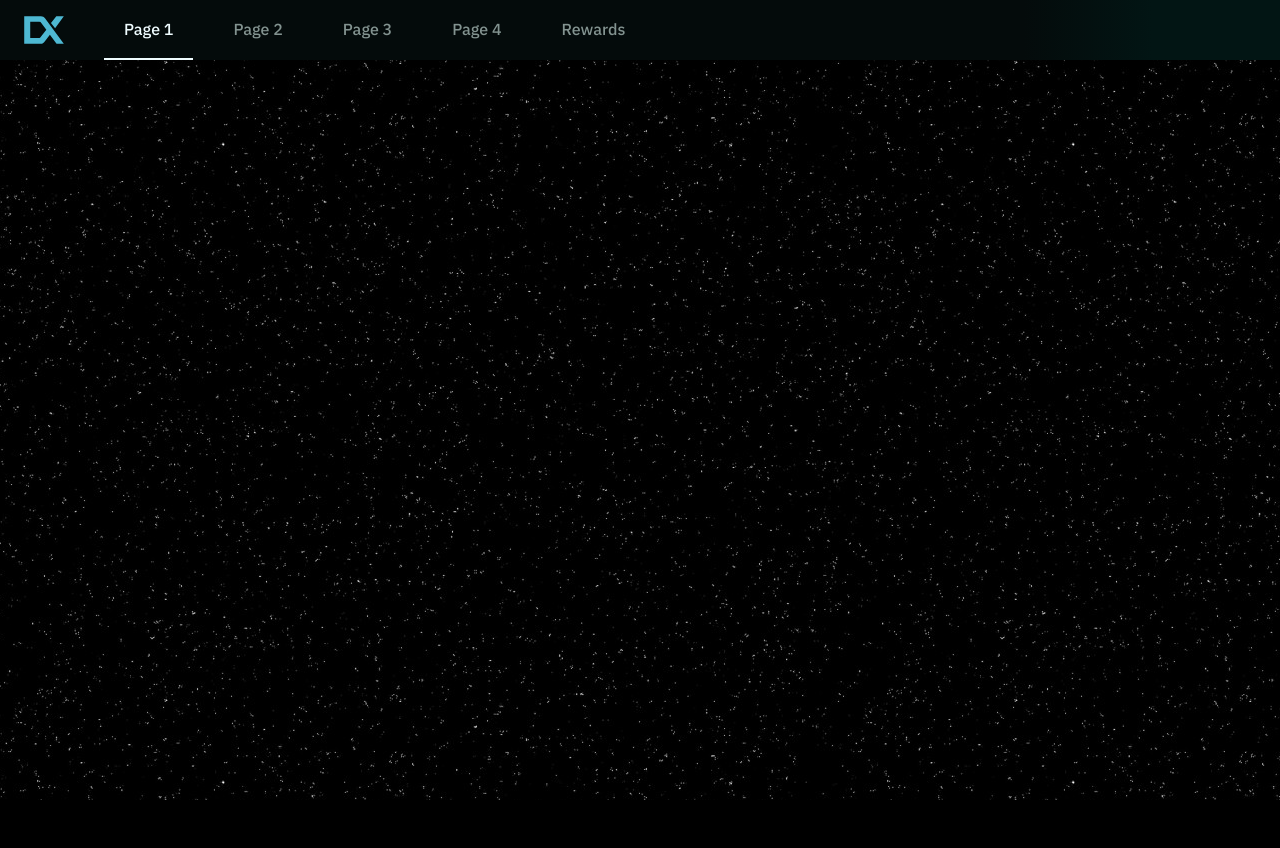
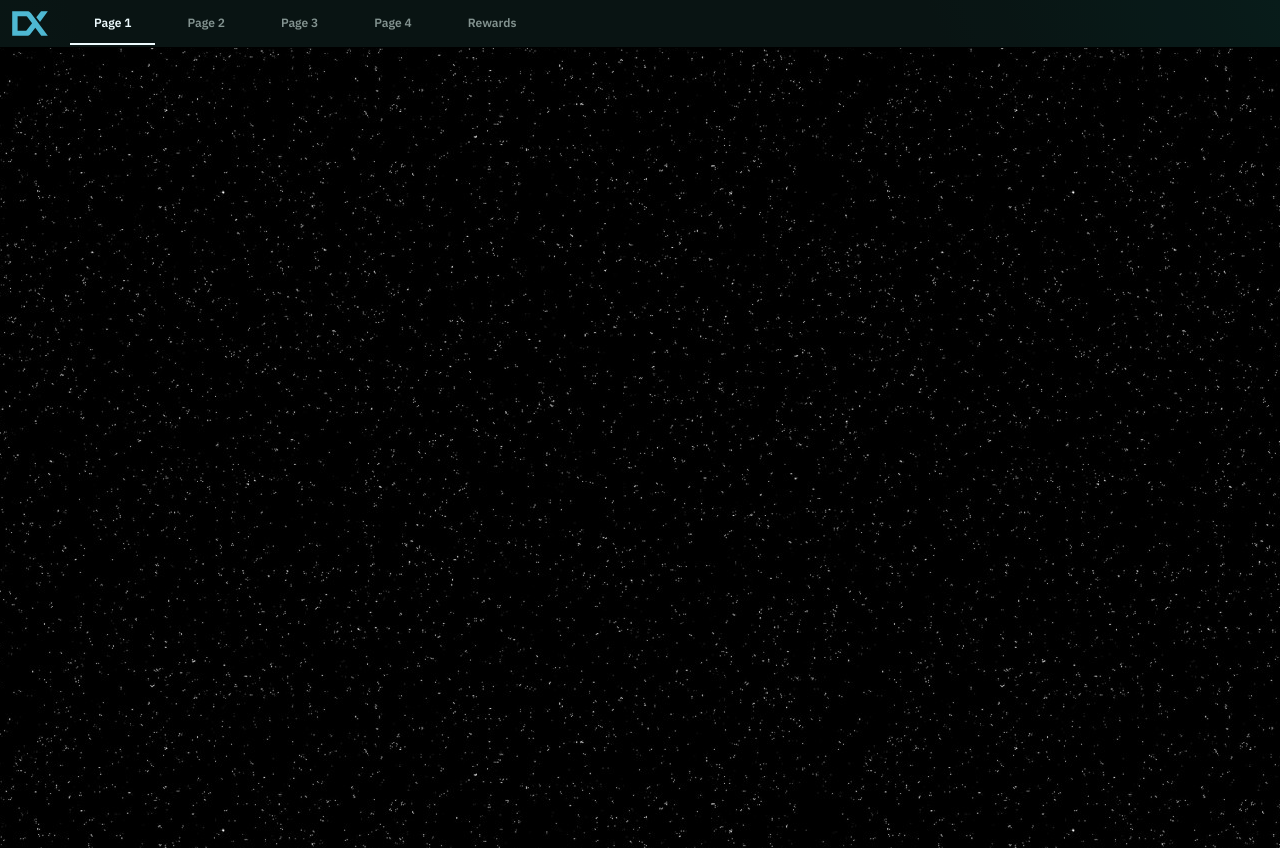
Before and after one commit to Npetr0v97/tech-task, a Next.js app: page / in a window 1280 px wide. Before the commit the page ends 800 px from the top, so only its background shows below. Built offline with nearby package versions, Linux system fonts and the light colour scheme.

Commit message:
DTT-20 layout changes

```diff
--- a/app/globals.css
+++ b/app/globals.css
@@ -8,7 +8,7 @@
   --green-800: #131f25;
   --green-900: #0a1619;
   --green-950: #070707;
-  --global-header: #203a34;
+  --global-header: rgb(32, 58, 52, 0.2);
 
   /* Typography */
   --typography-active: #effcff;
@@ -26,6 +26,13 @@
   --black-100: #000000;
 
   /* Gradients */
+  --gradient-custom-dark: linear-gradient(
+    247.74deg,
+    #021514 0.02%,
+    #040b0b 21.79%,
+    #040b0b 74.47%,
+    #021514 99.98%
+  );
   --background-gradient: linear-gradient(
     to right,
     rgb(4, 11, 11) 80%,
@@ -60,7 +67,7 @@
   --second-gradient: var(--second-gradient);
   --color-background: var(--background);
   --color-foreground: var(--foreground);
-
+  --gradient-custom-dark: var(--gradient-custom-dark);
   --font-sans: var(--font-ibm-plex-sans);
   --font-mono: var(--font-geist-mono);
 }
@@ -74,8 +81,7 @@
 
 body {
   background-color: black;
-  background-image: url('../public/background.jpg');
-  background-position: center;
-  background-repeat: repeat;
+  background-image: var(--gradient-custom-dark);
+  font-family: var(--font-ibm-plex-sans), sans-serif;
   font-family: var(--font-ibm-plex-sans), sans-serif;
 }
--- a/app/layout.tsx
+++ b/app/layout.tsx
@@ -30,7 +30,9 @@ export default function RootLayout({
         className={`${ibmPlexSans.variable} ${geistMono.variable} antialiased`}
       >
         <Navbar />
-        {children}
+        <div className="bg-[url('/background.jpg')] bg-repeat bg-center bg-[length:auto]">
+          {children}
+        </div>
       </body>
     </html>
   );
--- a/components/sections/Navbar.tsx
+++ b/components/sections/Navbar.tsx
@@ -12,18 +12,16 @@ const menuItems = [
 ];
 export default function Navbar() {
   return (
-    <nav className="fixed top-0 left-0 w-full bg-(image:--background-gradient) shadow-md z-50">
-      <div className="flex items-center justify-start h-15 px-6">
-        {/* Logo */}
-        <div className="flex items-center space-x-2">
-          <Link href="/" className="text-white text-lg font-bold">
-            <Image src="/logo.svg" alt="Logo" width={40} height={40} />
-          </Link>
-        </div>
-        {/* Desktop Menu */}
-        <DesktopMenu menuItems={menuItems} />
-        <MobileMenu menuItems={menuItems} />
+    <nav className="w-full bg-[var(--global-header)] h-12 px-3 flex items-center gap-5.5 border-b border-black">
+      {/* Logo */}
+      <div>
+        <Link href="/">
+          <Image src="/logo.svg" alt="Logo" width={36} height={24} />
+        </Link>
       </div>
+      {/* Desktop Menu */}
+      <DesktopMenu menuItems={menuItems} />
+      <MobileMenu menuItems={menuItems} />
     </nav>
   );
 }
--- a/components/ui/DesktopMenu.tsx
+++ b/components/ui/DesktopMenu.tsx
@@ -7,7 +7,7 @@ import { MenuItem } from '@/lib/types/navbar';
 export default function DesktopMenu({ menuItems }: { menuItems: MenuItem[] }) {
   const pathname = usePathname();
   return (
-    <div className="hidden md:flex space-x-5 ml-10 align-center">
+    <div className="flex gap-2">
       {menuItems.map((item, index) => {
         const isActive = pathname === item.href;
         return (
--- a/components/ui/MenuItemLink.tsx
+++ b/components/ui/MenuItemLink.tsx
@@ -12,11 +12,11 @@ export default function MenuItemLink({
   return (
     <Link
       href={menuItem.href}
-      className={`flex items-center h-15 px-5 hover:text-[var(--typography-active)] border-b-2 hover:border-[var(--typography-active)] font-medium cursor-pointer transition duration-300
+      className={`px-6 py-3.5 border-b-2 hover:border-[var(--typography-active)] hover:text-[var(--typography-active)] font-semibold text-xs leading-none align-middle cursor-pointer transition duration-300
               ${
                 isActive
-                  ? 'text-[var(--typography-active)] border-b-2 border-[var(--typography-active)]'
-                  : 'text-[var(--typography-secondary)] border-b-2 border-transparent hover:text-[var(--typography-active)] hover:border-[var(--typography-active)]'
+                  ? 'text-[var(--typography-active)] border-[var(--typography-active)]'
+                  : 'text-[var(--typography-secondary)] border-transparent hover:text-[var(--typography-active)]'
               }
               `}
     >
```
